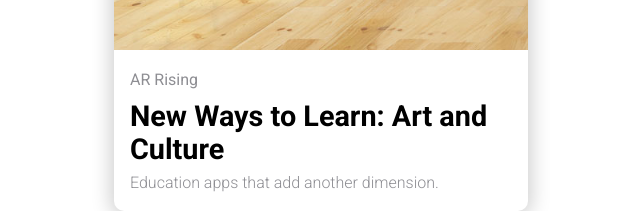
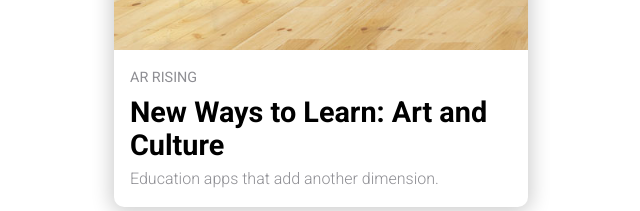
Before and after one commit to kenold/appstore, a website: page index.html in a window 1280 px wide. Shown: the part 512-723 px from the top of the page, without its empty margins (319-959 px from the left). Drawn offline with nearby package versions, Linux system fonts and the light colour scheme.

Commit message:
style ft category

```diff
--- a/src/scss/main.scss
+++ b/src/scss/main.scss
@@ -57,6 +57,10 @@ section {
     }
     .content {
         padding: 10px  $main-padding;
+        .ft-category {
+            font-size: .9rem;
+            text-transform: uppercase;
+        }
         .ft-title {
             font-size: 1.8rem;
             margin: 0;
```
Also changed, not shown: dist/css/main.css.
